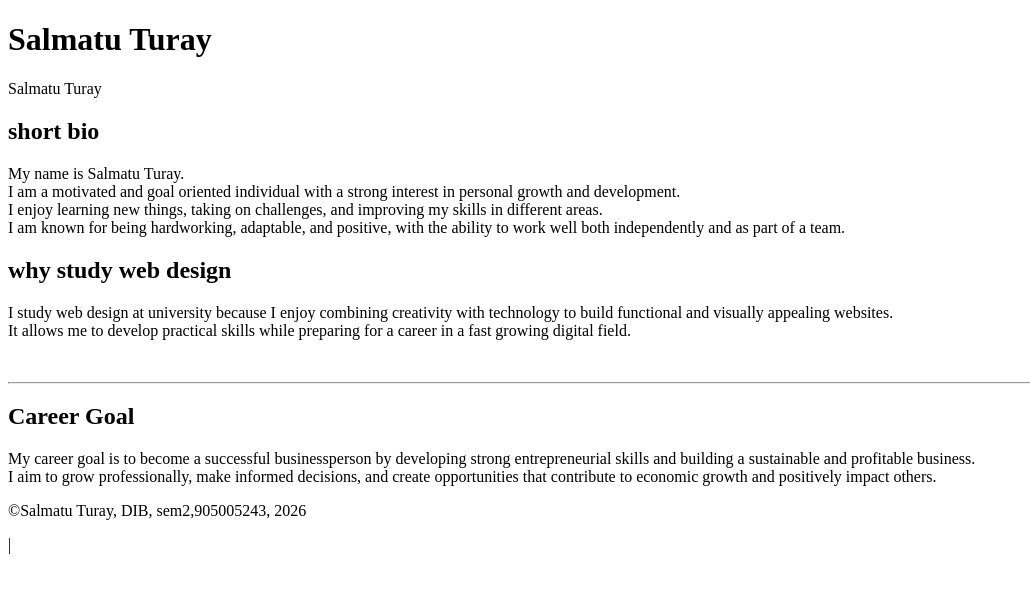
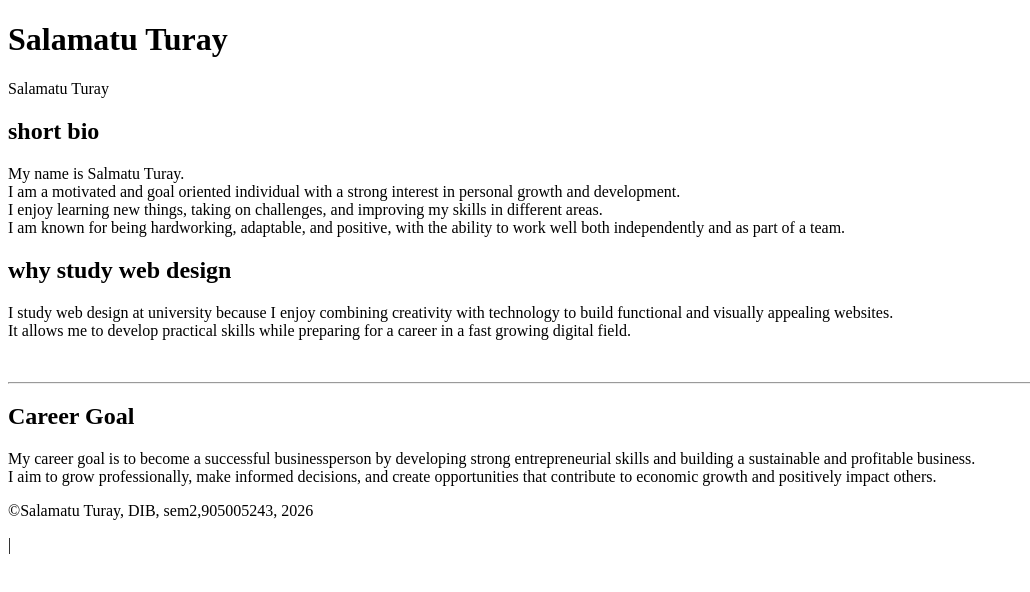
Before and after one commit to salamatuturay421-spec/Salamatu-Turay, a plain HTML site: page index.html in a window 1280 px wide. Shown: the whole page, without its empty margins (0-1030 px from the left). Drawn offline with Linux system fonts and the light colour scheme.

Commit message:
Update index.html

```diff
--- a/index.html
+++ b/index.html
@@ -1,13 +1,13 @@
 <!DOCTYPE html>
 <html>
 <head>
-<title>Salmatu Turay - Home page</title>
+<title>Salamatu Turay - Home page</title>
 </head>
 <body>
 <header>
-<h1>Salmatu Turay</h1>
+<h1>Salamatu Turay</h1>
 </header>
-<main>Salmatu Turay</main>
+<main>Salamatu Turay</main>
   <h2> short bio</h2>
 <p> My name is Salmatu Turay.<br/>
 I am a motivated and goal oriented individual with a strong interest in personal growth and development.<br/>
@@ -28,7 +28,7 @@ I aim to grow professionally, make informed decisions, and create opportunities
   </p>
 </p><footer>
 <p>
-&copy;Salmatu Turay, DIB, sem2,905005243, 2026
+&copy;Salamatu Turay, DIB, sem2,905005243, 2026
 </p>
 </footer>
 </body>
```
